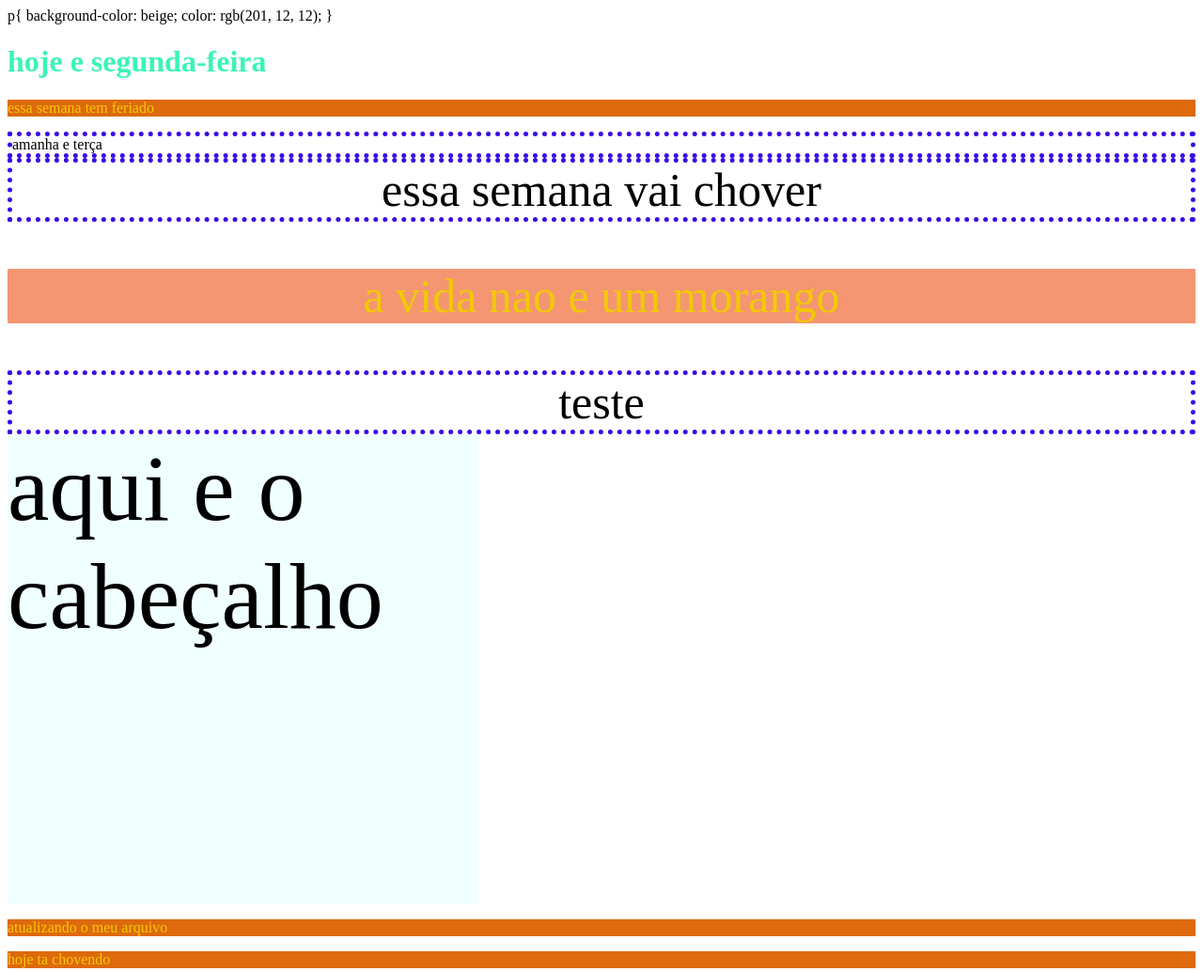
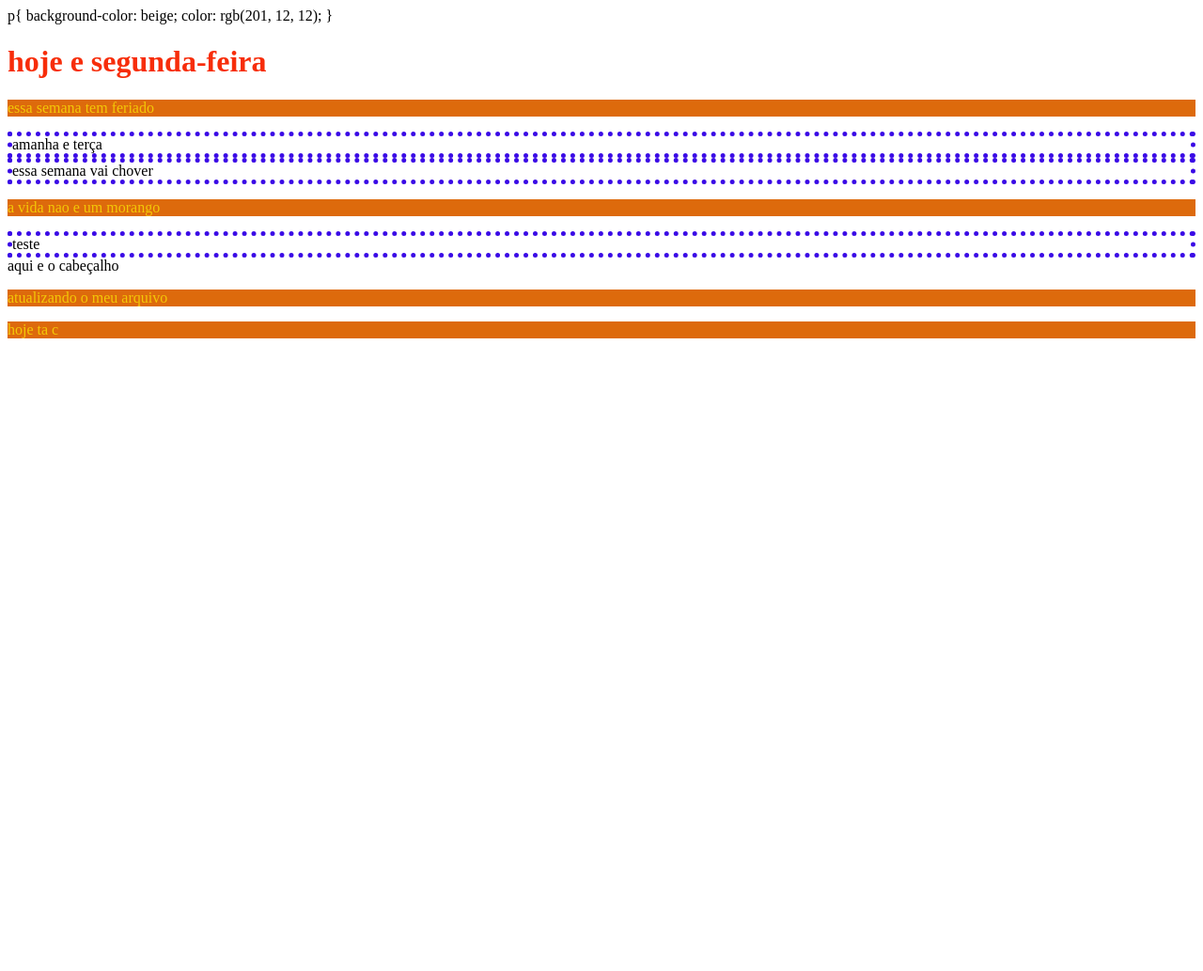
Before and after one commit to mikaelly084/teste1, a plain HTML site: page index.html in a window 1280 px wide. Shown: the whole page at 94% size. After the commit the page ends 800 px from the top, so only its background shows below. Drawn offline with Linux system fonts and the light colour scheme.

Commit message:
atualizaçao do arquivo index.html

```diff
--- /dev/null
+++ b/exerc/style2.css
@@ -0,0 +1,14 @@
+body{
+    background-color: rgb(26, 149, 206);
+}
+h2 {
+    border: bac rgb(30, 6, 117) 5px dotted;
+    background-color: rgb(209, 230, 21);
+    color: rgb(248, 247, 239);
+    background-color: #f1c40f;
+    border: solid 2px black;
+
+}
+.texto{
+    color: brown;
+}
--- a/index.html
+++ b/index.html
@@ -11,7 +11,7 @@
 
 </head>
 <body>
-    <h1 style="color: rgb(57, 245, 182);">hoje e segunda-feira</h1>
+    <h1 style="color: rgb(247, 45, 10);">hoje e segunda-feira</h1>
 
     <p>essa semana tem feriado</p>
 
@@ -34,7 +34,7 @@
     </header>
 
     <p>atualizando o meu arquivo</p>
-    <p>hoje ta chovendo</p>
+    <p>hoje ta c</p>
 
 </body>
 </html>
--- a/style.css
+++ b/style.css
@@ -7,18 +7,8 @@ div {
     border: rgb(58, 10, 230) 5px dotted;
 }
 
-.texto {
-    font-size: 50px;
-    text-align: center;
+text{
+
+    color: brown;
 }
-
-section p {
-    background-color: rgb(243, 150, 113);
 }
-
-#cabeçalho{
-    background-color: azure;
-    font-size: 100px;
-    width: 500px;
-    height: 500px;
-}
```
Also changed, not shown: exerc/exercio.html (added, +40 -0 lines).
